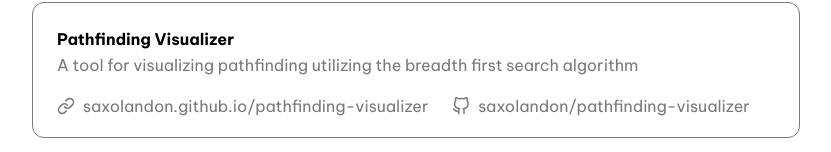
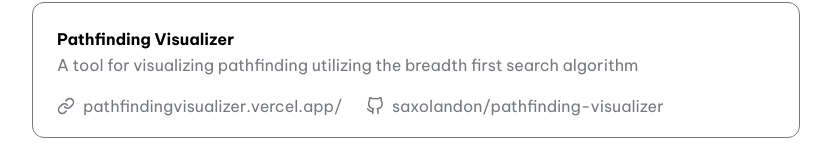
Before and after one commit to bluffdev/portfolio, a Next.js app: page / in a window 1280 px wide. Shown: the part 430-582 px from the top of the page, without its empty margins (224-1055 px from the left). Built offline with nearby package versions, Linux system fonts and the light colour scheme.

Commit message:
Updated pathfinding visualizer link

```diff
--- a/data/config.ts
+++ b/data/config.ts
@@ -17,7 +17,7 @@ export const projects = {
       title: 'Pathfinding Visualizer',
       description:
         'A tool for visualizing pathfinding utilizing the breadth first search algorithm',
-      link: 'saxolandon.github.io/pathfinding-visualizer',
+      link: 'pathfindingvisualizer.vercel.app/',
       github: 'saxolandon/pathfinding-visualizer'
     },
     {
```
